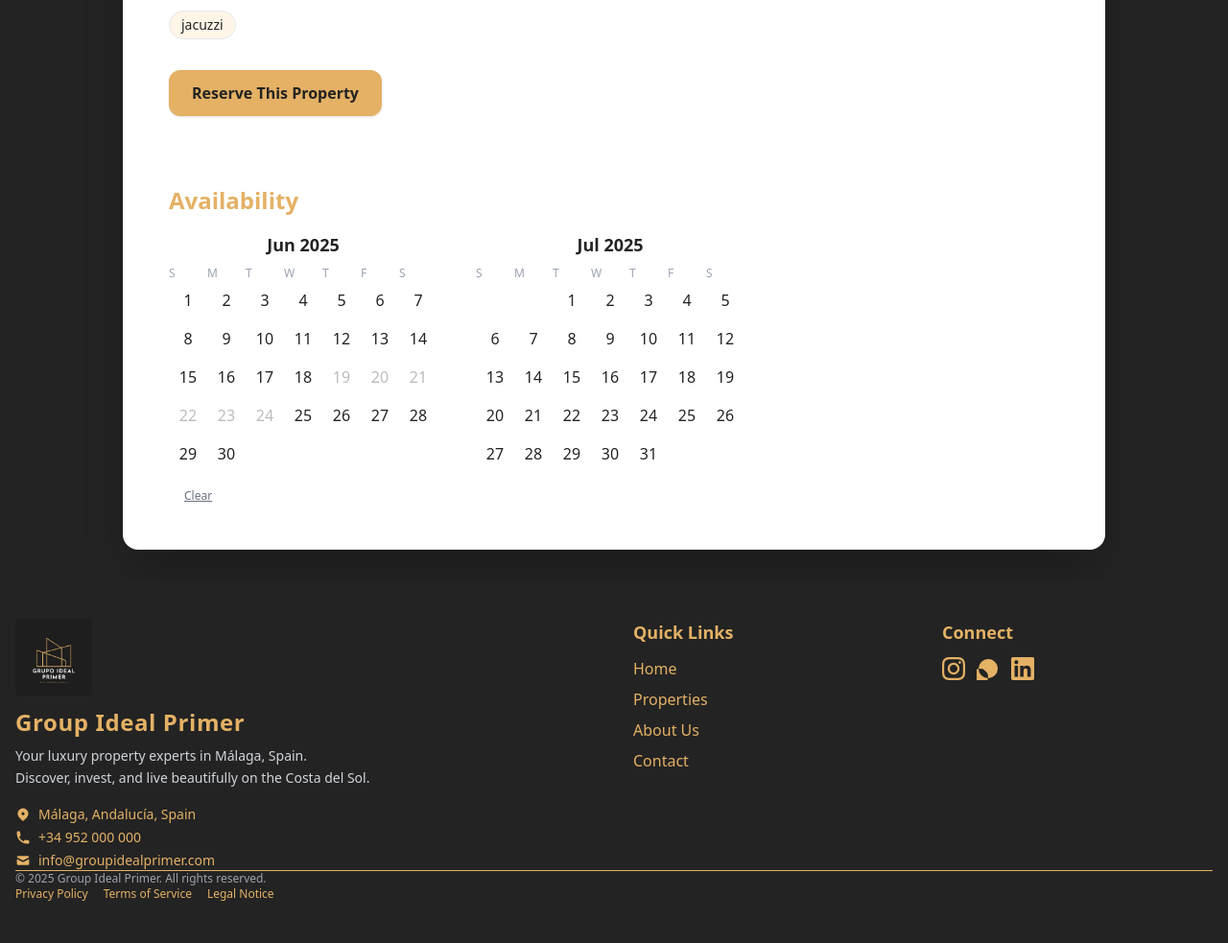
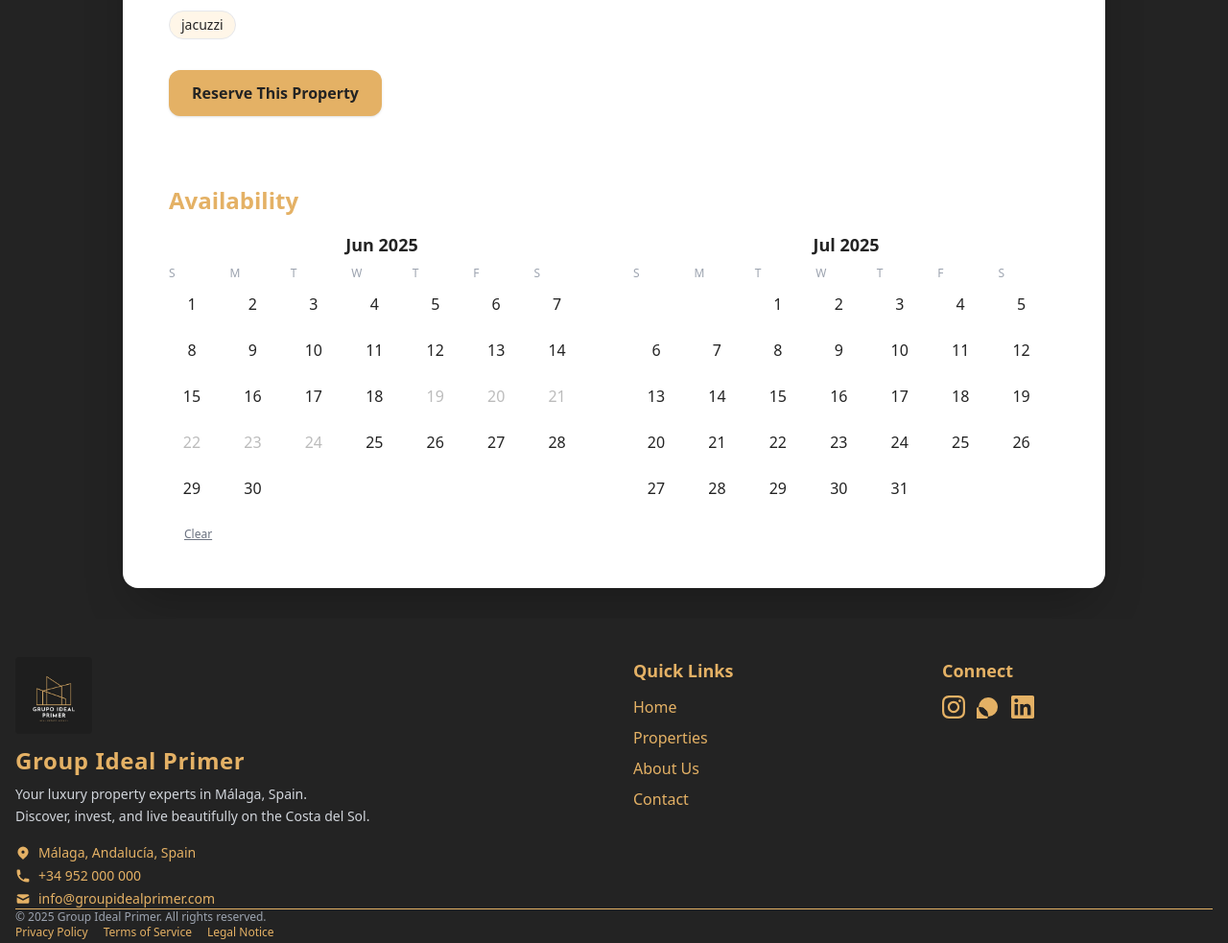
Before and after one commit to ryanyv/gip, a Django app: page /properties/1/ in a window 1280 px wide. Shown: the part 1337-2320 px from the top of the page at 96% size. Before the commit the page ends 2276 px from the top, so only its background shows below. Run offline with Django 5.2, Linux system fonts and the light colour scheme; data comes from the database, SQL or seed files in the repository; some libraries are stand-ins or nearby versions.

Commit message:
Expand detail availability calendar

```diff
--- a/static/js/app.js
+++ b/static/js/app.js
@@ -284,7 +284,7 @@ document.addEventListener('DOMContentLoaded', () => {
     const y = dt.getFullYear(), m = dt.getMonth();
     const lead = new Date(y,m,1).getDay();
     const days = new Date(y,m+1,0).getDate();
-    let html = `<div class="flex flex-col gap-2 min-w-[260px]">
+    let html = `<div class="flex flex-col gap-2 flex-1">
       <div class="font-semibold text-lg text-center text-[#232323]">
         ${mNames[m]} ${y}
       </div>
@@ -295,7 +295,7 @@ document.addEventListener('DOMContentLoaded', () => {
       const iso = new Date(y,m,d).toISOString().split('T')[0];
       const dis = isBlocked(iso);
       html += `<button data-date="${iso}" ${dis?'disabled':''}
-               class="h-10 w-10 flex items-center justify-center rounded text-[#232323] text-base
+               class="h-12 w-12 flex items-center justify-center rounded text-[#232323] text-base
                ${dis?'opacity-30 cursor-not-allowed':'hover:bg-[#F8ECD8]'}">
                ${d}</button>`;
     }
--- a/templates/properties/property_detail.html
+++ b/templates/properties/property_detail.html
@@ -112,8 +112,8 @@
     </script>
 
     <!-- Calendar container -->
-    <div id="detailCalendarContainer" class="overflow-x-auto text-base">
-      <div id="detailCalendarGrid" class="flex gap-10 select-none"></div>
+    <div id="detailCalendarContainer" class="overflow-x-auto text-base w-full">
+      <div id="detailCalendarGrid" class="flex gap-10 select-none w-full"></div>
     </div>
 
     <!-- Selected range & clear -->
```
